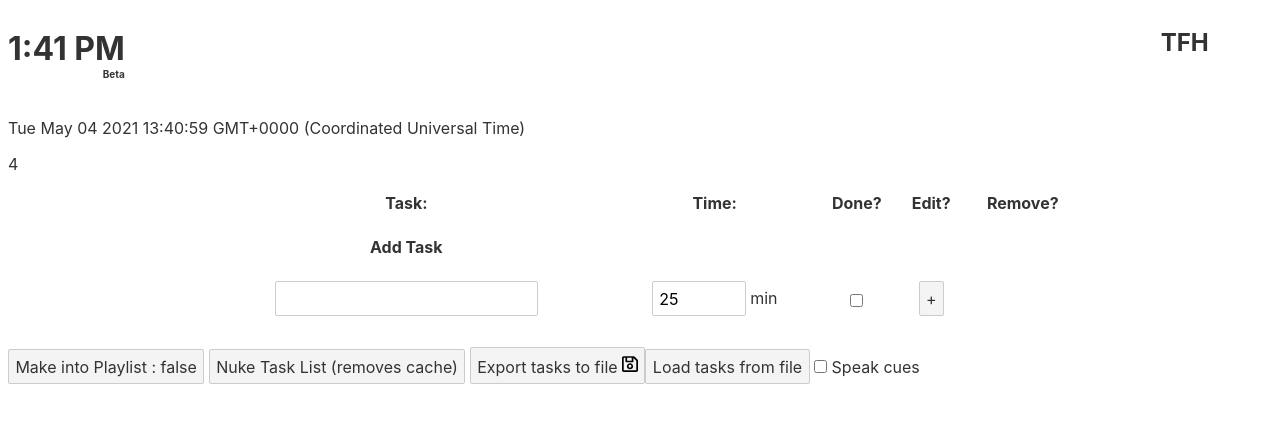
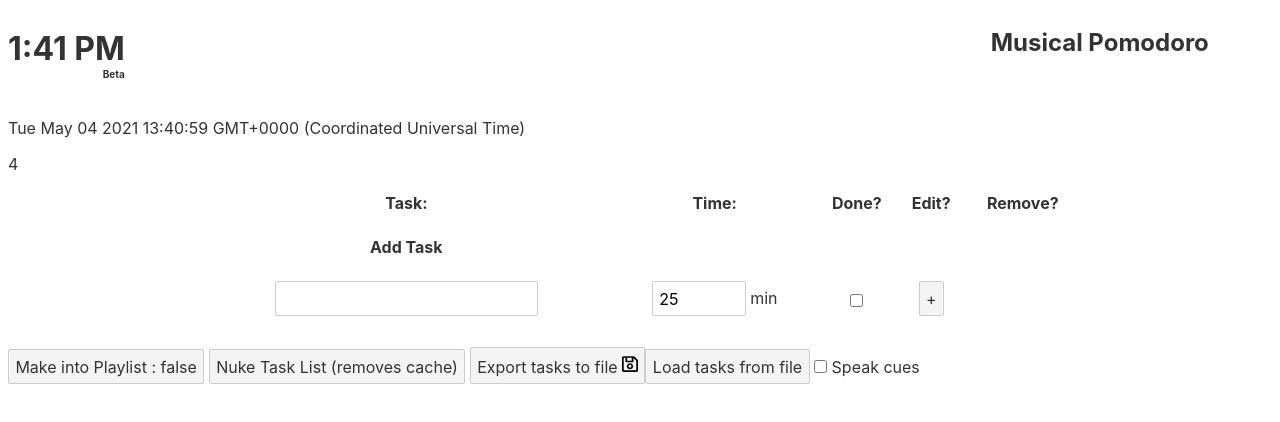
Before and after one commit to TinyTinfoil/Musical-Pomodoro, a Svelte app: page / in a window 1280 px wide. Shown: the top 422 px of the page. Built offline with nearby package versions, Linux system fonts and the light colour scheme.

Commit message:
Update Header.svelte

```diff
--- a/src/Header.svelte
+++ b/src/Header.svelte
@@ -27,7 +27,7 @@
   <br />
   <sub>{desc}</sub>
 </h1>
-<h2>TFH</h2>
+<h2>Musical Pomodoro</h2>
 
 <style>
   h1 {
```
